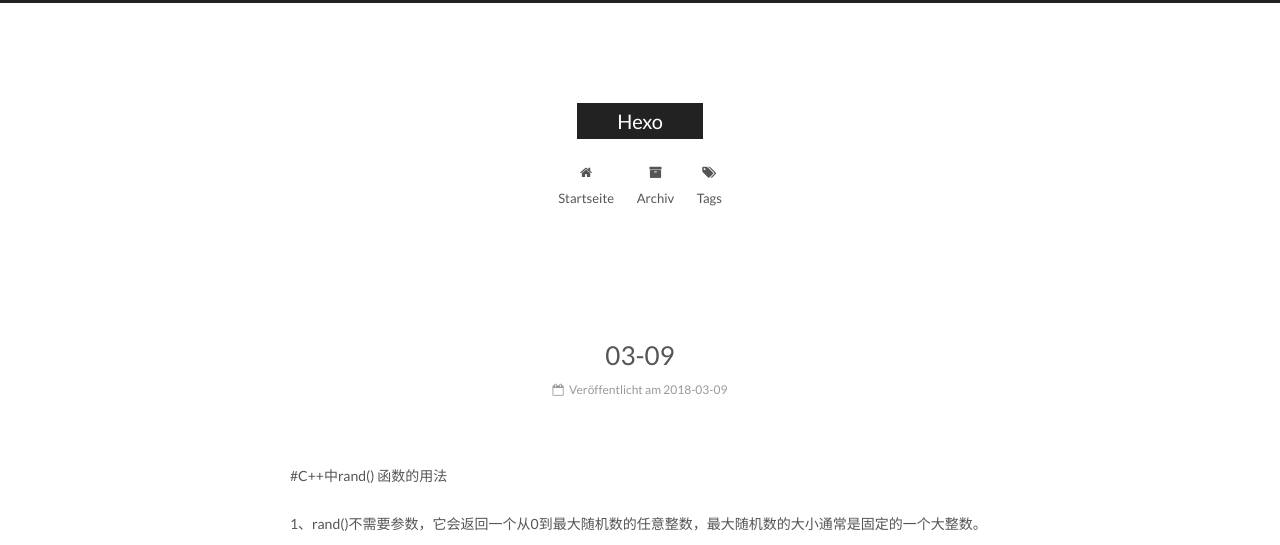
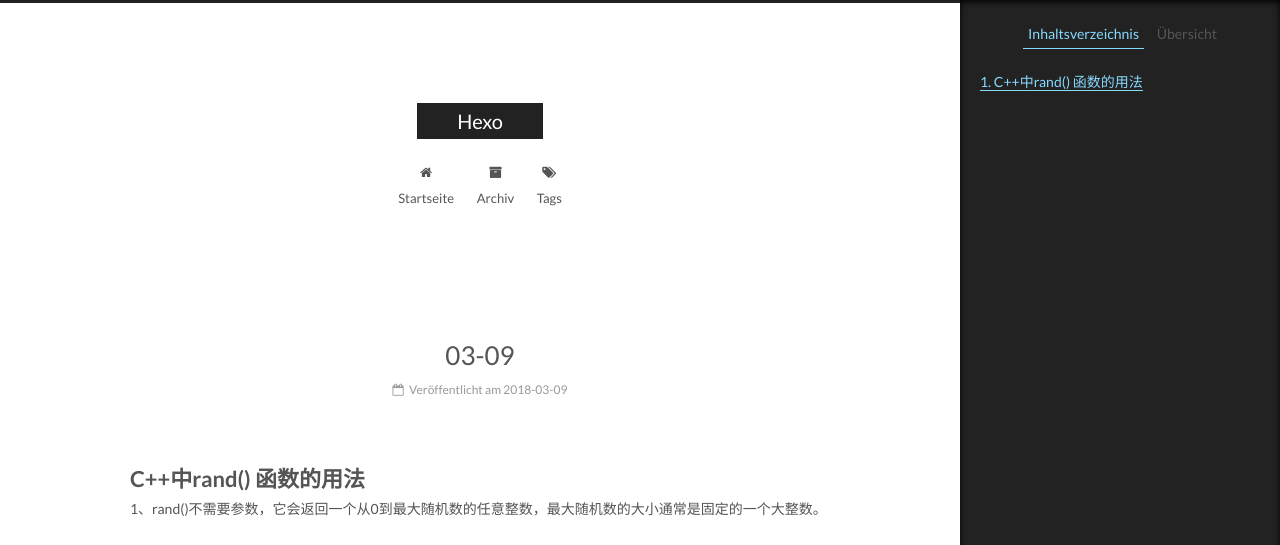
Before and after one commit to shirunqi/shirunqi.github.io, a plain HTML site: page 2018/03/09/03-09/index.html in a window 1280 px wide. Shown: the top 545 px of the page. Drawn offline with Linux system fonts and the light colour scheme; a script that the page names is missing.

Commit message:
Site updated: 2018-03-09 11:25:50

```diff
--- a/2018/03/09/03-09/index.html
+++ b/2018/03/09/03-09/index.html
@@ -94,17 +94,17 @@
 
 
 
-<meta name="description" content="#C++中rand() 函数的用法 1、rand()不需要参数，它会返回一个从0到最大随机数的任意整数，最大随机数的大小通常是固定的一个大整数。 2、如果你要产生0~99这100个整数中的一个随机整数，可以表达为：int num = rand() % 100;  这样，num的值就是一个0~99中的一个随机数了。 3、如果要产生1~100，则是这样：int num = rand() % 100 +">
+<meta name="description" content="C++中rand() 函数的用法1、rand()不需要参数，它会返回一个从0到最大随机数的任意整数，最大随机数的大小通常是固定的一个大整数。 2、如果你要产生0~99这100个整数中的一个随机整数，可以表达为：int num = rand() % 100;  这样，num的值就是一个0~99中的一个随机数了。 3、如果要产生1~100，则是这样：int num = rand() % 100 + 1">
 <meta property="og:type" content="article">
 <meta property="og:title" content="03-09">
 <meta property="og:url" content="http://yoursite.com/2018/03/09/03-09/index.html">
 <meta property="og:site_name" content="Hexo">
-<meta property="og:description" content="#C++中rand() 函数的用法 1、rand()不需要参数，它会返回一个从0到最大随机数的任意整数，最大随机数的大小通常是固定的一个大整数。 2、如果你要产生0~99这100个整数中的一个随机整数，可以表达为：int num = rand() % 100;  这样，num的值就是一个0~99中的一个随机数了。 3、如果要产生1~100，则是这样：int num = rand() % 100 +">
+<meta property="og:description" content="C++中rand() 函数的用法1、rand()不需要参数，它会返回一个从0到最大随机数的任意整数，最大随机数的大小通常是固定的一个大整数。 2、如果你要产生0~99这100个整数中的一个随机整数，可以表达为：int num = rand() % 100;  这样，num的值就是一个0~99中的一个随机数了。 3、如果要产生1~100，则是这样：int num = rand() % 100 + 1">
 <meta property="og:locale" content="zh">
-<meta property="og:updated_time" content="2018-03-09T03:24:44.000Z">
+<meta property="og:updated_time" content="2018-03-09T03:25:46.000Z">
 <meta name="twitter:card" content="summary">
 <meta name="twitter:title" content="03-09">
-<meta name="twitter:description" content="#C++中rand() 函数的用法 1、rand()不需要参数，它会返回一个从0到最大随机数的任意整数，最大随机数的大小通常是固定的一个大整数。 2、如果你要产生0~99这100个整数中的一个随机整数，可以表达为：int num = rand() % 100;  这样，num的值就是一个0~99中的一个随机数了。 3、如果要产生1~100，则是这样：int num = rand() % 100 +">
+<meta name="twitter:description" content="C++中rand() 函数的用法1、rand()不需要参数，它会返回一个从0到最大随机数的任意整数，最大随机数的大小通常是固定的一个大整数。 2、如果你要产生0~99这100个整数中的一个随机整数，可以表达为：int num = rand() % 100;  这样，num的值就是一个0~99中的一个随机数了。 3、如果要产生1~100，则是这样：int num = rand() % 100 + 1">
 
 
 
@@ -329,8 +329,7 @@
 
 
 
-        <p>#C++中rand() 函数的用法</p>
-<p>1、rand()不需要参数，它会返回一个从0到最大随机数的任意整数，最大随机数的大小通常是固定的一个大整数。</p>
+        <h1 id="C-中rand-函数的用法"><a href="#C-中rand-函数的用法" class="headerlink" title="C++中rand() 函数的用法"></a>C++中rand() 函数的用法</h1><p>1、rand()不需要参数，它会返回一个从0到最大随机数的任意整数，最大随机数的大小通常是固定的一个大整数。</p>
 <p>2、如果你要产生0~99这100个整数中的一个随机整数，可以表达为：int num = rand() % 100; </p>
 <pre><code>这样，num的值就是一个0~99中的一个随机数了。
 </code></pre><p>3、如果要产生1~100，则是这样：int num = rand() % 100 + 1;  </p>
@@ -428,8 +427,17 @@
 
 
 
+        <ul class="sidebar-nav motion-element">
+          <li class="sidebar-nav-toc sidebar-nav-active" data-target="post-toc-wrap" >
+            Inhaltsverzeichnis
+          </li>
+          <li class="sidebar-nav-overview" data-target="site-overview">
+            Übersicht
+          </li>
+        </ul>
 
-      <section class="site-overview sidebar-panel sidebar-panel-active">
+
+      <section class="site-overview sidebar-panel">
         <div class="site-author motion-element" itemprop="author" itemscope itemtype="http://schema.org/Person">
           <img class="site-author-image" itemprop="image"
                src="/images/avatar.gif"
@@ -473,6 +481,22 @@
 
       </section>
 
+
+      <!--noindex-->
+        <section class="post-toc-wrap motion-element sidebar-panel sidebar-panel-active">
+          <div class="post-toc">
+
+
+
+
+
+
+              <div class="post-toc-content"><ol class="nav"><li class="nav-item nav-level-1"><a class="nav-link" href="#C-中rand-函数的用法"><span class="nav-number">1.</span> <span class="nav-text">C++中rand() 函数的用法</span></a></li></ol></div>
+
+
+          </div>
+        </section>
+      <!--/noindex-->
 
 
 
```
Also changed, not shown: index.html (+1 -2 lines).
